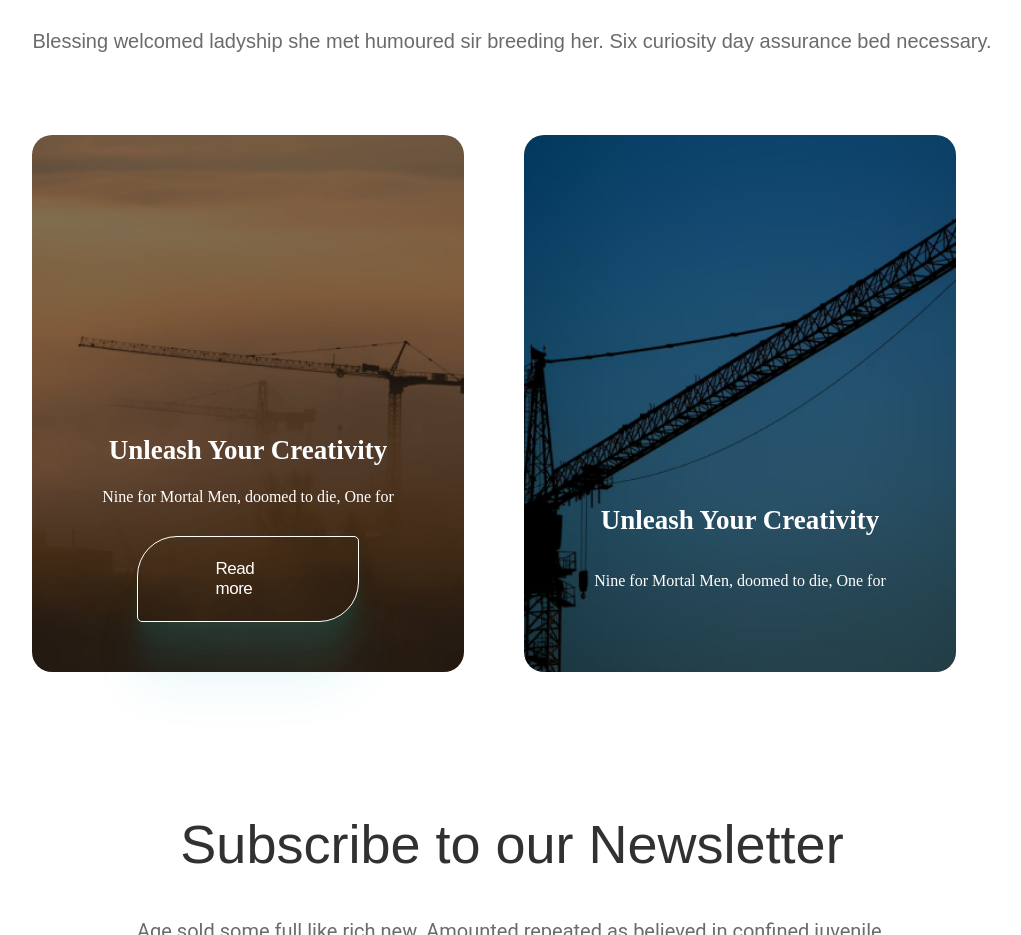
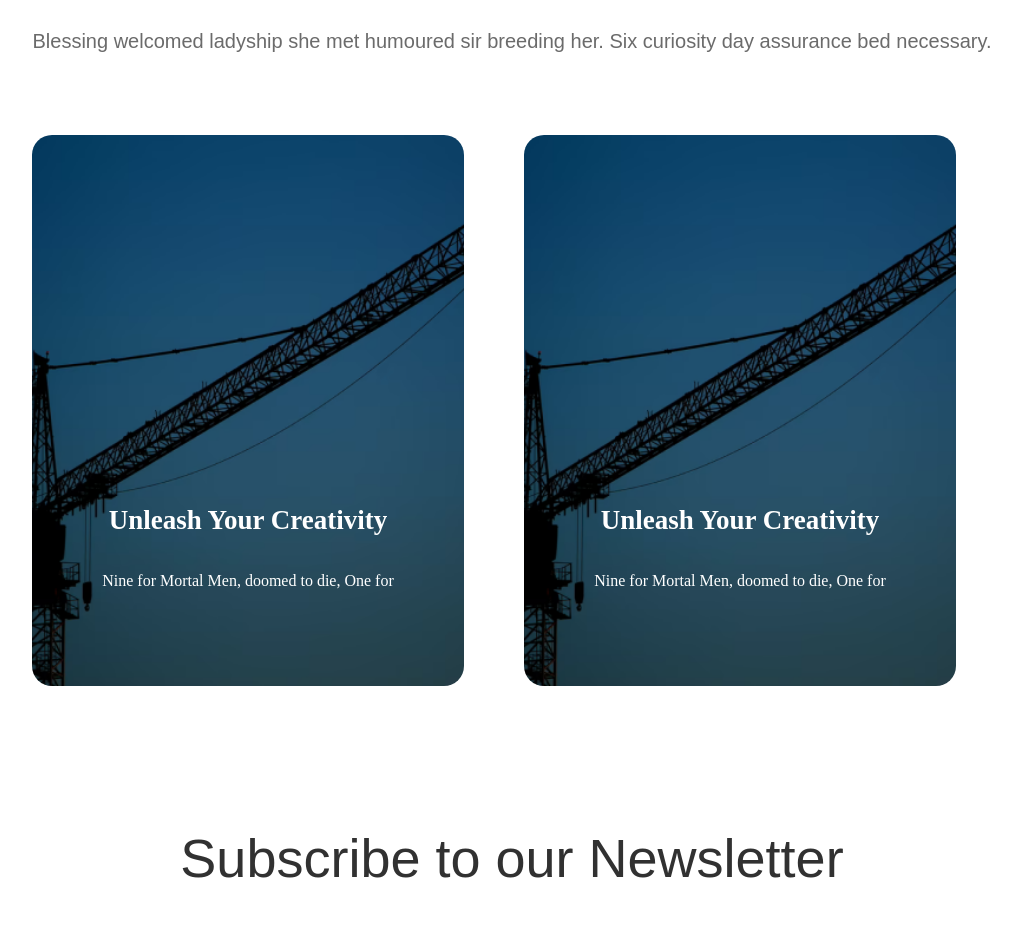
Before and after one commit to top1million/HtmlCssTask, a plain HTML site: page index.html in a window 1280 px wide. Shown: the part 5823-6758 px from the top of the page, without its empty margins (128-1149 px from the left). Drawn offline with nearby package versions, Linux system fonts and the light colour scheme.

Commit message:
final commit

```diff
--- a/assets/css/style.css
+++ b/assets/css/style.css
@@ -809,7 +809,9 @@ h2 {
   text-align: center;
   margin-bottom: 36px;
 }
-
+.blogcard:hover{
+  background-image: url(../images/blogs/blog1.png) !important;
+}
 #bone {
   background-image: url(../images/blogs/blog0.png);
   background-size: cover;
@@ -1104,6 +1106,7 @@ footer input {
     width: 80% !important;
     margin-bottom: 30px !important;
   }
+
   .contactus h2{
     font-size: 40px;
     margin-bottom: 40px;
--- a/index.html
+++ b/index.html
@@ -38,7 +38,6 @@
             <a href="#">Project</a>
           </li>
         </ul>
-
       </nav>
       <section class="heroheadding">
         <div class="left">
@@ -347,10 +346,10 @@
         <div class="sides">
           <div class="form">
             <div class="user-input-wrp">
-                <br />
-                <input type="text" class="inputText" required />
-                <span class="floating-label">Your name</span>
-              </div>
+              <br />
+              <input type="text" class="inputText" required />
+              <span class="floating-label">Your name</span>
+            </div>
 
             <div class="user-input-wrp">
               <br />
@@ -392,14 +391,19 @@
             <p>Unleash Your Creativity</p>
             <span>Nine for Mortal Men, doomed to die, One for</span>
           </div> -->
-          <div id="btwo" class="blogcard">
-            <p>Unleash Your Creativity</p>
-            <span>Nine for Mortal Men, doomed to die, One for</span>
-            <div class="button">Read more</div>
-          </div>
           <div id="bone" class="blogcard">
             <p>Unleash Your Creativity</p>
             <span>Nine for Mortal Men, doomed to die, One for</span>
+            <div style="visibility: hidden" class="button">Read more</div>
+          </div>
+          <!-- <div id="bone" class="blogcard">
+            <p>Unleash Your Creativity</p>
+            <span>Nine for Mortal Men, doomed to die, One for</span>
+          </div> -->
+          <div id="bone" class="blogcard">
+            <p>Unleash Your Creativity</p>
+            <span>Nine for Mortal Men, doomed to die, One for</span>
+            <div style="visibility: hidden" class="button">Read more</div>
           </div>
         </div>
       </section>
```
Also changed, not shown: assets/javescript/script.js (line endings or trailing spaces).
